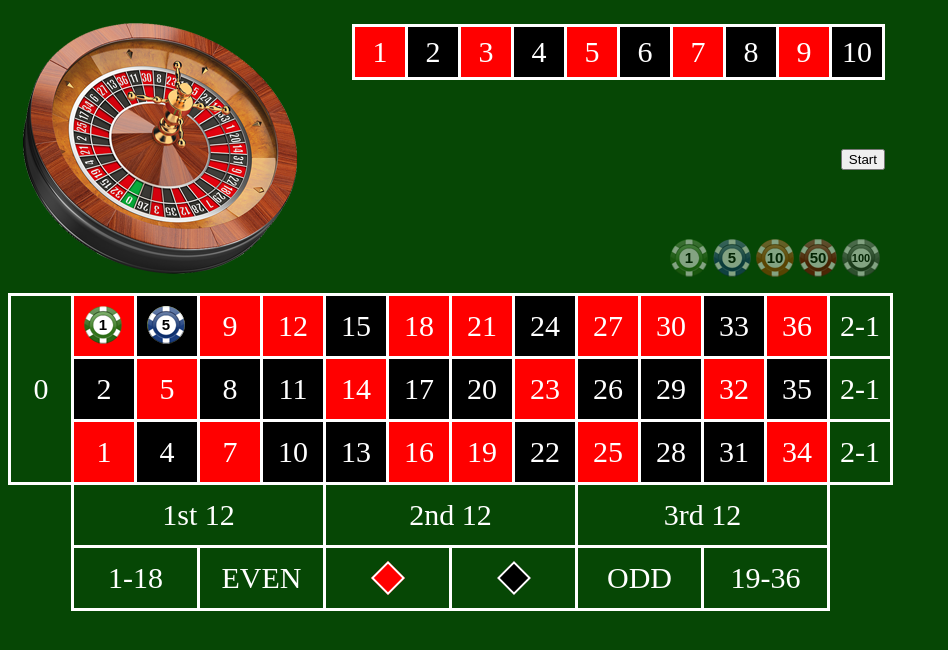
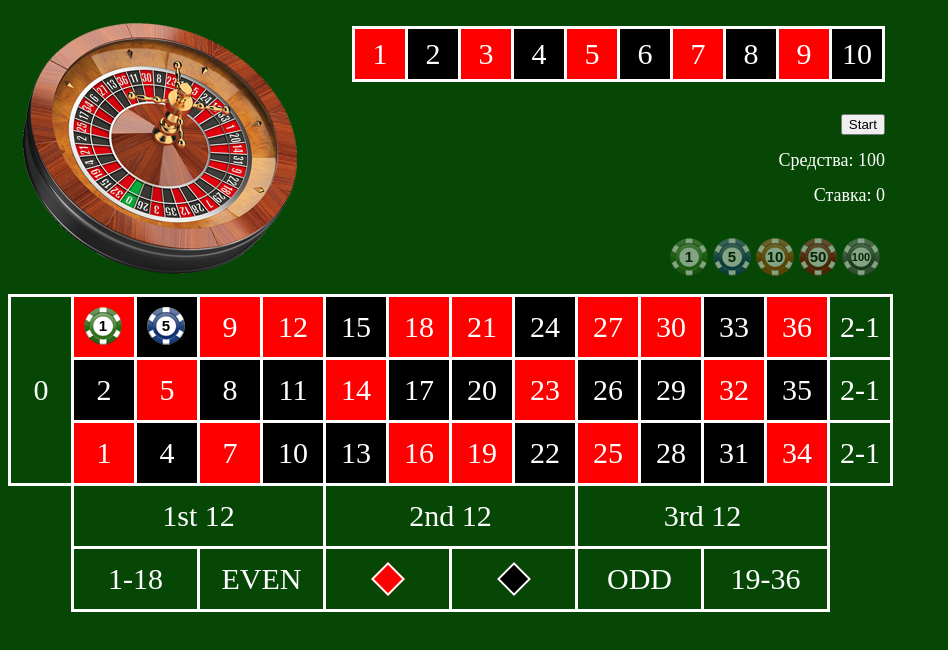
Before and after one commit to labinfosys/js-start, a plain HTML site: page index.html in a window 1280 px wide. Shown: the whole page, without its empty margins (0-948 px from the left). Drawn offline with Linux system fonts and the light colour scheme.

Commit message:
В вёрстку добавлены поля Средства и Ставка

```diff
--- a/index.html
+++ b/index.html
@@ -27,6 +27,8 @@
                     <li class="number number--black">10</li>
                 </ul>
                 <button id="start">Start</button>
+                <div>Средства: <span class="control-panel__account">100</span></div>
+                <div>Ставка: <span class="control-panel__rate">0</span></div>
                 <ul class="chips-list">
                     <li class="chips chips-list__chips chips--1"   data-value="1"></li>
                     <li class="chips chips-list__chips chips--5"   data-value="5"></li>
--- a/style/main.css
+++ b/style/main.css
@@ -10,6 +10,8 @@ html, body {
 
 .control-panel {
     display: flex;
+    color: #fff;
+    font-size: 18px;
 }
 
 .control-panel__roulette {
```
